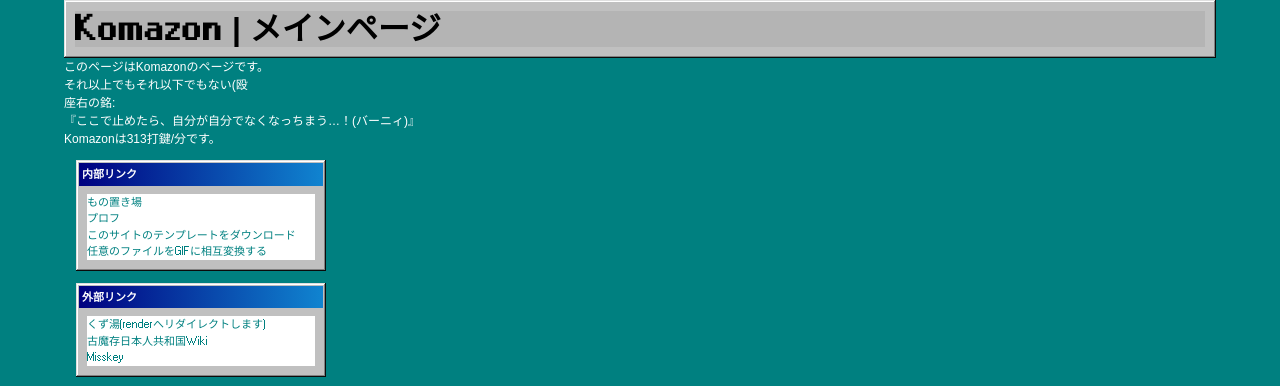
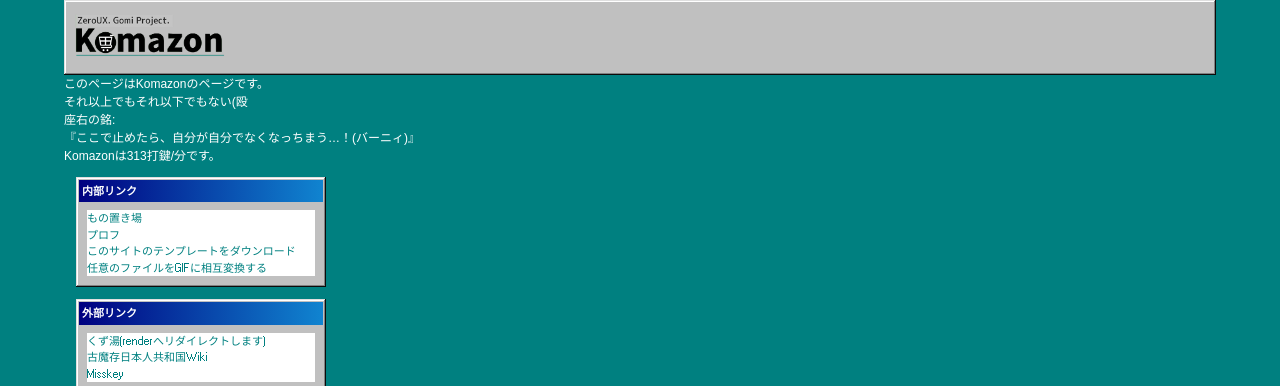
Before and after one commit to komazon/komazon.github.io, a plain HTML site: page index.html in a window 1280 px wide. Shown: the top 386 px of the page. Drawn offline with nearby package versions, Linux system fonts and the light colour scheme.

Commit message:
Add files via upload

```diff
--- a/index.html
+++ b/index.html
@@ -38,7 +38,7 @@ height="0" width="0" style="display:none;visibility:hidden"></iframe></noscript>
 
         <div class="window" role="tabpanel">
             <div class="window-body">
-                <h1 class="title" style="background-color: #b4b4b4; color: rgb(0, 0, 0);">Komazon | メインページ</h1>
+                                <img src="img/logo.webp" width="150">
             </div>
         </div>
 
```
Also changed, not shown: img/logo.webp (added).
